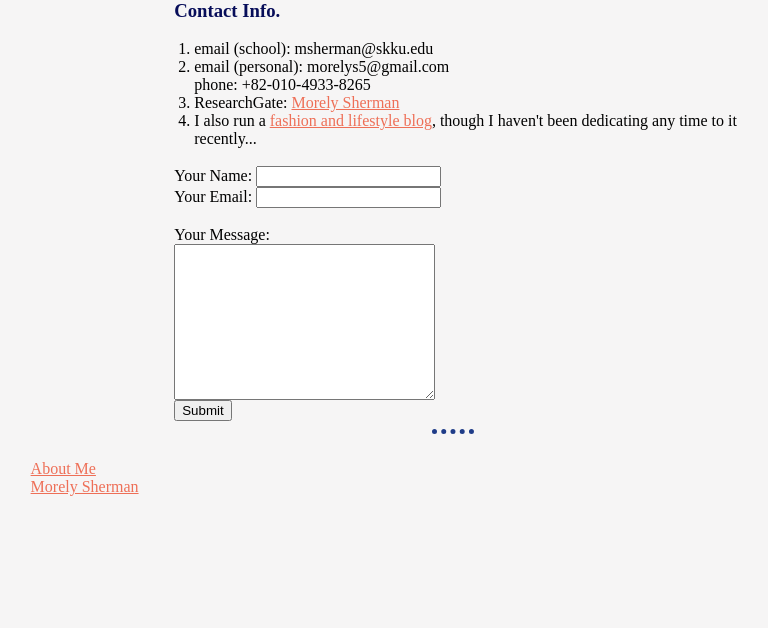
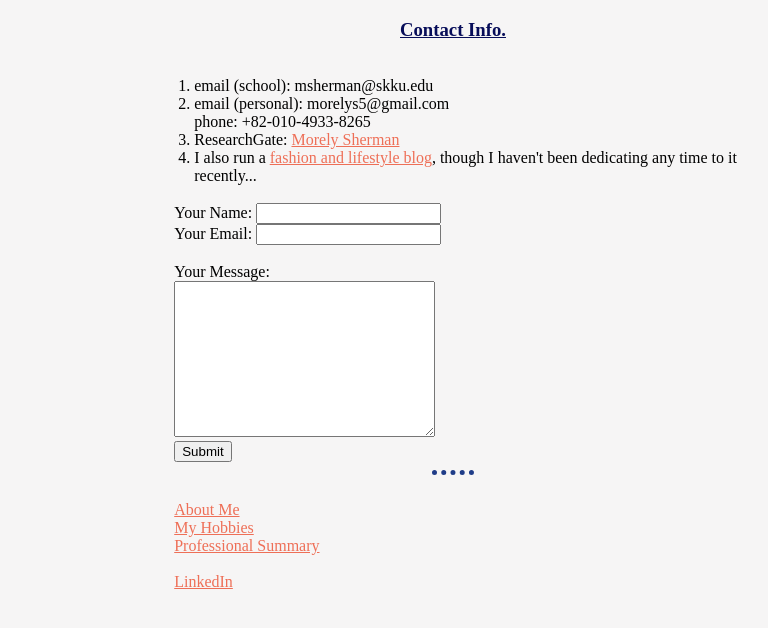
Before and after one commit to professormorely/cv, a plain HTML site: page contact.html in a window 1280 px wide. Shown: the whole page, without its empty margins (187-955 px from the left). Drawn offline with Linux system fonts and the light colour scheme.

Commit message:
Updated to include format changes and professional summary section

```diff
--- a/contact.html
+++ b/contact.html
@@ -1,4 +1,5 @@
-<html>
+<!DOCTYPE html>
+<html lang="en" dir="ltr">
 
 <head>
   <meta charset="UTF-8">
@@ -6,10 +7,11 @@
   <meta http-equiv="X-UA-Compatible" content="ie=edge">
   <title>Document</title>
   <link rel="stylesheet" href="css/styles.css">
+  <script type="text/javascript" src="https://platform.linkedin.com/badges/js/profile.js" async defer></script>
 </head>
 
 <body class="center">
-  <h3 class="center">Contact Info.</h3><br>
+  <h3 class="head">Contact Info.</h3><br>
   <ol class="center">
     <li>email (school): msherman@skku.edu</li>
     <li>email (personal): morelys5@gmail.com</li <li>phone: +82-010-4933-8265</li>
@@ -27,10 +29,15 @@
     <input type="submit" name="" value="Submit">
   </form>
   <hr><br>
-  <a href="index.html">About Me</a>
-  <script type="text/javascript" src="https://platform.linkedin.com/badges/js/profile.js" async defer></script>
-  <div class="LI-profile-badge" data-version="v1" data-size="medium" data-locale="en_US" data-type="horizontal" data-theme="dark" data-vanity="morely-sherman">
-    <a class="LI-simple-link" href='https://kr.linkedin.com/in/morely-sherman?trk=profile-badge'>Morely Sherman</a></div>
+  <div class="center">
+    <a href="index.html">About Me</a><br>
+    <a href="hobbies.html">My Hobbies</a><br>
+    <a href="summary.html">Professional Summary</a>
+  </div><br>
+  <div class="center" data-version="v1" data-size="medium" data-locale="en_US" data-type="horizontal" data-theme="dark" data-vanity="morely-sherman">
+  <a href='https://kr.linkedin.com/in/morely-sherman?trk=profile-badge'>LinkedIn</a>
+  </div>
+
 </body>
 
 </html>
```
